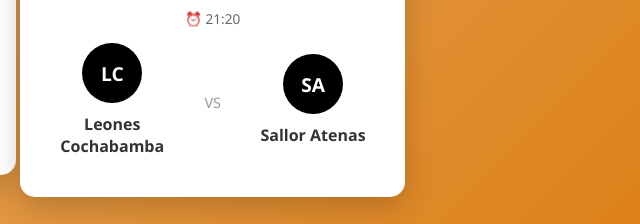
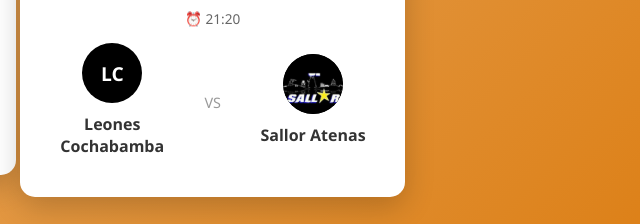
Before and after one commit to Zilvetty-zvty/Asociaci-n-Cochabamba, a plain HTML site: page index.html in a window 1280 px wide. Shown: the part 2532-2756 px from the top of the page, 409-1049 px from the left. Drawn offline with Linux system fonts and the light colour scheme.

Commit message:
Agregar soporte para logos en JPG/PNG además de iniciales

```diff
--- a/data.json
+++ b/data.json
@@ -130,7 +130,7 @@
       "venue": "Casimiro Vargas",
       "category": "3RA DE ASCENSO VARONES PLAY OFF SEMI FINAL",
       "logo1": "LC",
-      "logo2": "SA"
+      "logo2": "logos/sallor.jpg"
     }
   ]
 }
--- a/script.js
+++ b/script.js
@@ -56,6 +56,16 @@
     return date.toLocaleDateString('es-ES', options);
 }
 
+// Función para renderizar logo (imagen o texto)
+function renderLogo(logo) {
+    // Si contiene extensión de archivo, es una imagen
+    if (logo && (logo.includes('.jpg') || logo.includes('.png') || logo.includes('.gif'))) {
+        return `<img src="${logo}" alt="Logo" class="logo-image">`;
+    }
+    // Si no, es una abreviatura de texto
+    return logo;
+}
+
 // Renderizar Fixtures
 function renderFixtures() {
     const container = document.getElementById('fixtures-list');
@@ -92,12 +102,12 @@
                 <div class="fixture-time">⏰ ${fixture.time}</div>
                 <div class="teams">
                     <div class="team">
-                        <div class="team-logo">${fixture.logo1}</div>
+                        <div class="team-logo">${renderLogo(fixture.logo1)}</div>
                         <div class="team-name">${fixture.team1}</div>
                     </div>
                     <div class="vs">VS</div>
                     <div class="team">
-                        <div class="team-logo">${fixture.logo2}</div>
+                        <div class="team-logo">${renderLogo(fixture.logo2)}</div>
                         <div class="team-name">${fixture.team2}</div>
                     </div>
                 </div>
@@ -125,12 +135,12 @@
                 <div style="color: #999; font-size: 0.85em; margin-bottom: 10px;">📅 ${formatDate(result.date)}</div>
                 <div class="result-teams">
                     <div class="result-team">
-                        <div class="team-logo">${result.logo1}</div>
+                        <div class="team-logo">${renderLogo(result.logo1)}</div>
                         <div class="result-team-name ${winner === 1 ? 'winner' : ''}">${result.team1}</div>
                     </div>
                     <div class="score">${result.score1} - ${result.score2}</div>
                     <div class="result-team">
-                        <div class="team-logo">${result.logo2}</div>
+                        <div class="team-logo">${renderLogo(result.logo2)}</div>
                         <div class="result-team-name ${winner === 2 ? 'winner' : ''}">${result.team2}</div>
                     </div>
                 </div>
--- a/styles.css
+++ b/styles.css
@@ -211,6 +211,15 @@
     color: white;
     font-weight: bold;
     font-size: 1.2em;
+    overflow: hidden;
+}
+
+.team-logo img,
+.logo-image {
+    width: 100%;
+    height: 100%;
+    object-fit: cover;
+    border-radius: 50%;
 }
 
 .vs {
```
Also changed, not shown: logos/sallor.jpg (added).
